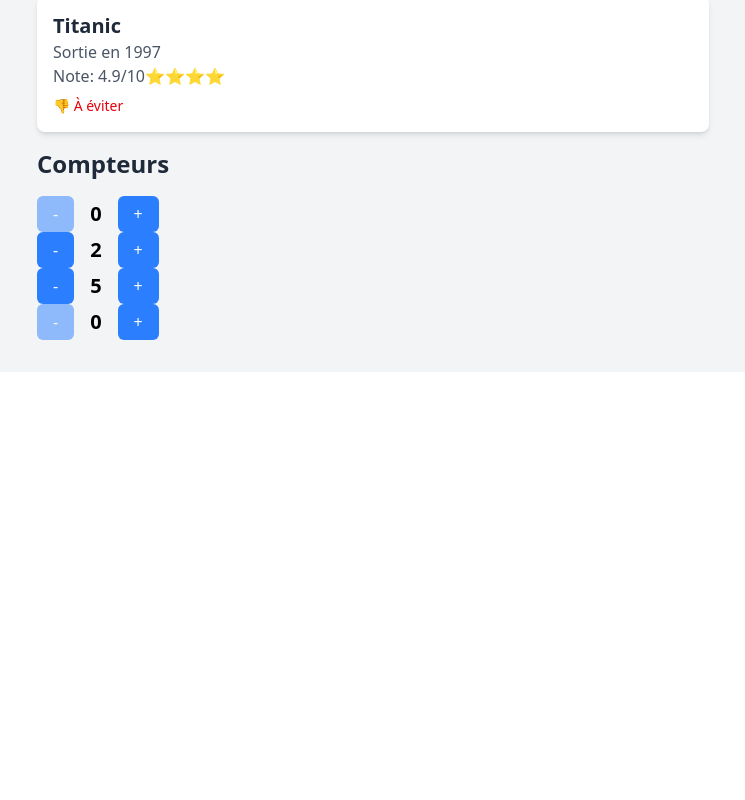
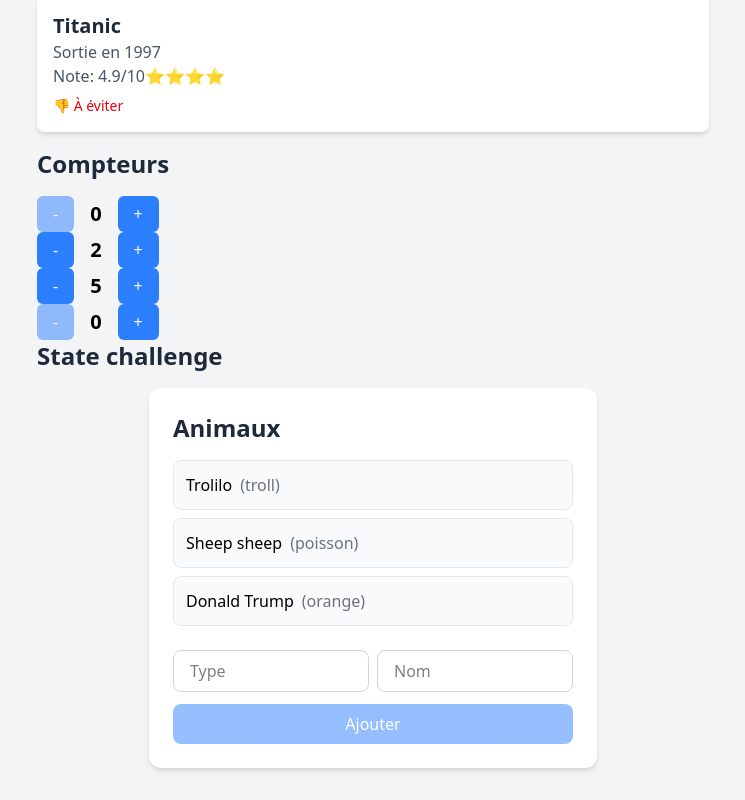
Before and after one commit to matthieumota/react-plb-3, a React (Vite) app in the folder exercices/: page / in a window 1280 px wide. Shown: the part 1060-1860 px from the top of the page, without its empty margins (267-1012 px from the left). Before the commit the page ends 1432 px from the top, so only its background shows below. Built offline with nearby package versions, Linux system fonts and the light colour scheme.

Commit message:
state challenge

```diff
--- a/exercices/src/App.tsx
+++ b/exercices/src/App.tsx
@@ -2,6 +2,7 @@
 import MovieList from './components/MovieList'
 import { type Movie as MovieType } from './components/Movie'
 import Counter from './components/Counter'
+import StateChallenge from './components/StateChallenge'
 
 function App() {
   const authors: AuthorType[] = [
@@ -35,6 +36,9 @@
         <Counter initialValue={2} />
         <Counter initialValue={5} maxValue={10} />
         <Counter maxValue={5} />
+
+        <h2 className="text-2xl font-bold text-gray-800 mb-4">State challenge</h2>
+        <StateChallenge />
       </div>
     </div>
   )
--- /dev/null
+++ b/exercices/src/components/StateChallenge.tsx
@@ -0,0 +1,70 @@
+import { useState } from 'react'
+
+function StateChallenge() {
+  const [animals, setAnimals] = useState([
+    {
+      name: 'Trolilo',
+      type: 'troll'
+    },
+    {
+      name: 'Sheep sheep',
+      type: 'poisson'
+    },
+    {
+      name: 'Donald Trump',
+      type: 'orange'
+    }
+  ])
+  const [newAnimalType, setNewAnimalType] = useState('')
+  const [newAnimalName, setNewAnimalName] = useState('')
+
+  const saveAnimal = () => {
+    setAnimals([...animals, {
+      name: newAnimalName,
+      type: newAnimalType
+    }])
+    setNewAnimalName('')
+    setNewAnimalType('')
+  }
+
+  return (
+    <div className="p-6 max-w-md mx-auto bg-white rounded-xl shadow-md">
+      <h2 className="text-2xl font-bold mb-4 text-gray-800">Animaux</h2>
+      <ul className="space-y-2 mb-6">
+        {animals.map((animal, index) => (
+          <li key={index} className="p-3 bg-gray-50 rounded-lg border border-gray-200">
+            <span className="font-medium">{animal.name}</span>
+            <span className="text-gray-500 ml-2">({animal.type})</span>
+          </li>
+        ))}
+      </ul>
+      <div className="space-y-3">
+        <div className="flex gap-2">
+          <input
+            type="text"
+            value={newAnimalType}
+            onChange={(e) => setNewAnimalType(e.target.value)}
+            placeholder="Type"
+            className="w-full px-4 py-2 border border-gray-300 rounded-lg focus:outline-none focus:ring-2 focus:ring-blue-500"
+          />
+          <input
+            type="text"
+            value={newAnimalName}
+            onChange={(e) => setNewAnimalName(e.target.value)}
+            placeholder="Nom"
+            className="w-full px-4 py-2 border border-gray-300 rounded-lg focus:outline-none focus:ring-2 focus:ring-blue-500"
+          />
+        </div>
+        <button
+          onClick={saveAnimal}
+          className="w-full bg-blue-500 text-white px-4 py-2 rounded-lg hover:bg-blue-600 disabled:opacity-50"
+          disabled={!newAnimalName || !newAnimalType}
+        >
+          Ajouter
+        </button>
+      </div>
+    </div>
+  )
+}
+
+export default StateChallenge
```
